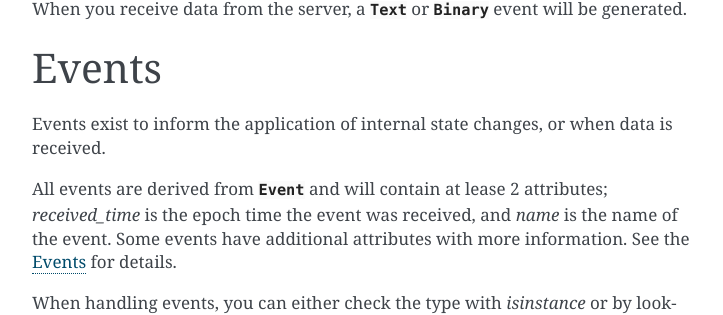
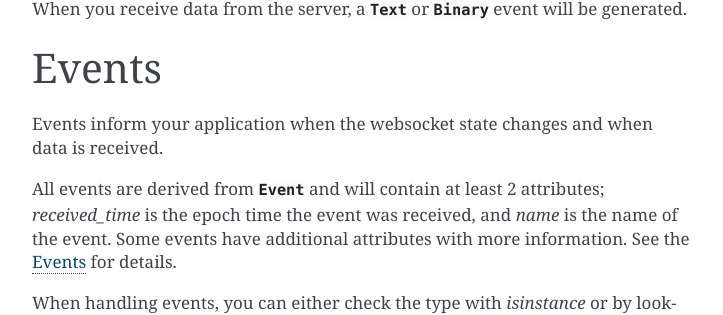
Before and after one commit to wildfoundry/dataplicity-lomond, a Sphinx documentation site: the page built from docs/guide.rst, in a window 1280 px wide and 900 px high, scrolled down 1031 px. Shown: the part 148-463 px from the top of the window, without its empty margins (388-1111 px from the left). Built offline with Sphinx 7.4.7, drawn with Linux system fonts in a browser that asks for light colours; the version number is read from the project's files by our own code.

Commit message:
wordings

```diff
--- a/docs/guide.rst
+++ b/docs/guide.rst
@@ -64,11 +64,11 @@ When you receive data from the server, a :class:`~lomond.events.Text` or
 Events
 ------
 
-Events exist to inform the application of internal state changes, or
-when data is received.
+Events inform your application when the websocket state changes and when
+data is received.
 
 All events are derived from :class:`~lomond.events.Event` and will
-contain at lease 2 attributes; `received_time` is the epoch time the
+contain at least 2 attributes; `received_time` is the epoch time the
 event was received, and `name` is the name of the event. Some events
 have additional attributes with more information. See the :ref:`events`
 for details.
```
